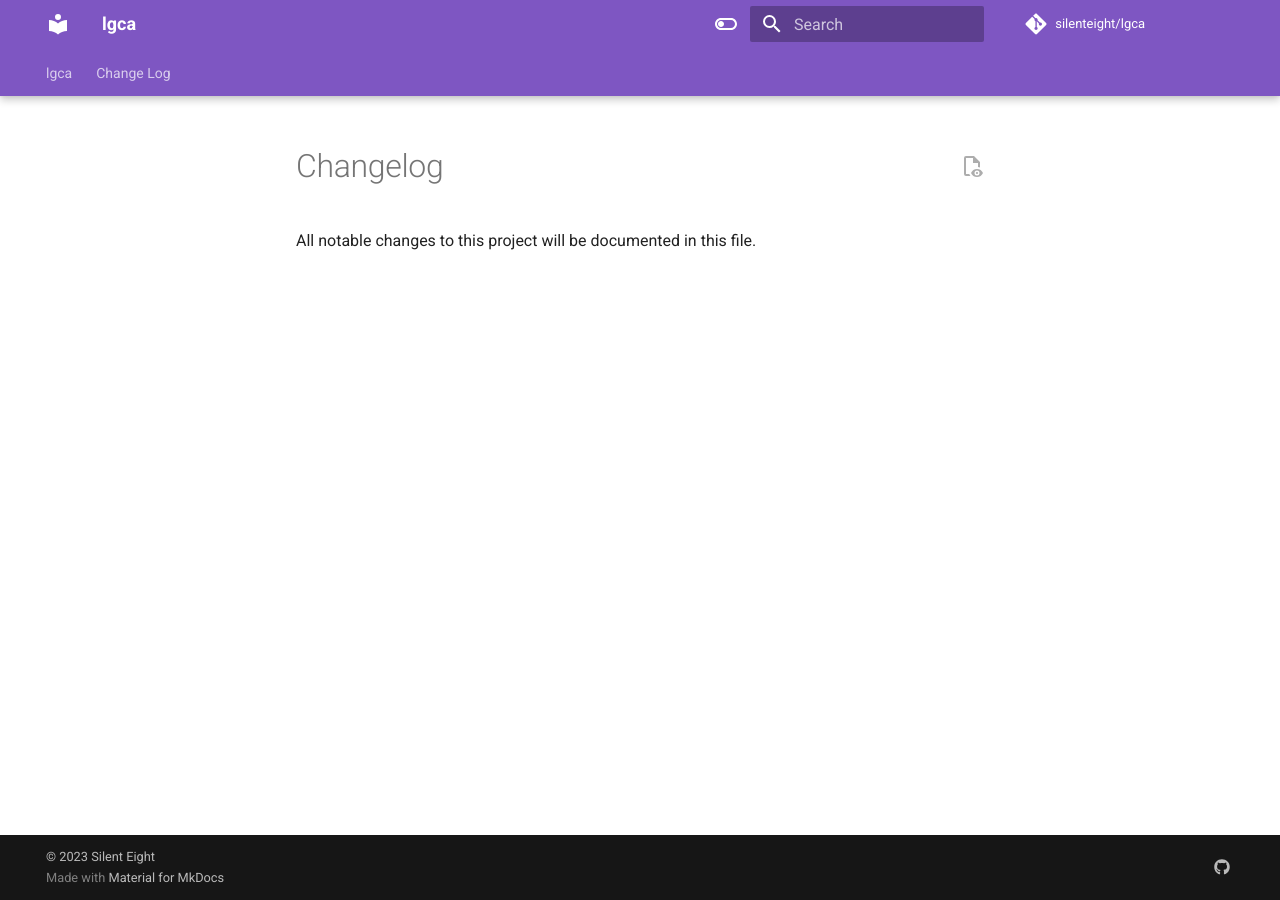
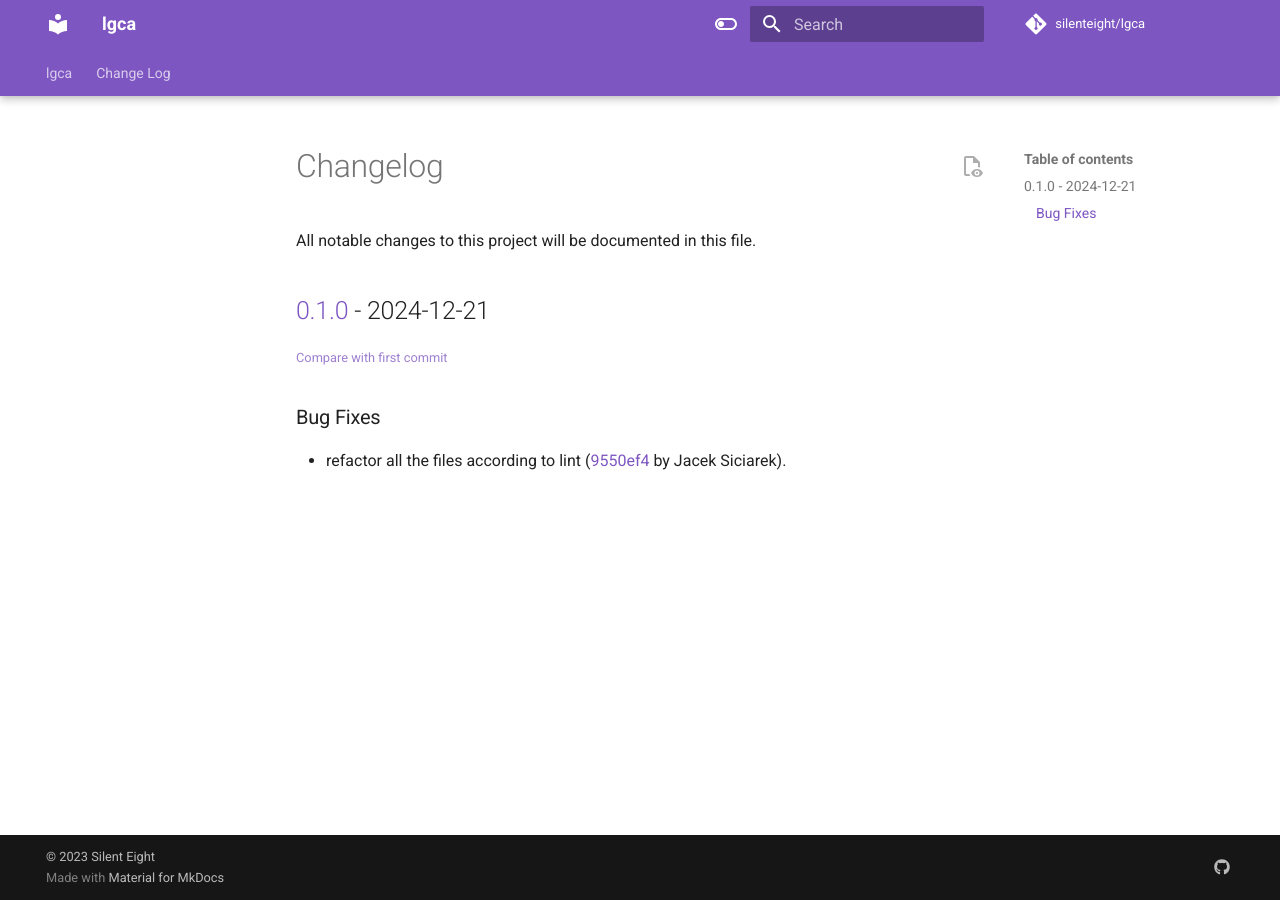
Before and after one commit to siciarek/lgca, an MkDocs documentation site: the page built from docs/changelog.md, in a window 1280 px wide. Built offline with MkDocs 1.6.1 and Material for MkDocs 9.7.7, drawn with Linux system fonts in a browser that asks for light colours; comment, search, counter and statistics services are not loaded.

Commit message:
docs: update changelog

```diff
--- a/docs/changelog.md
+++ b/docs/changelog.md
@@ -3,3 +3,10 @@
 All notable changes to this project will be documented in this file.
 
 <!-- insertion marker -->
+## [0.1.0](https://github.com/siciarek/lgca/tags/0.1.0) - 2024-12-21
+
+<small>[Compare with first commit](https://github.com/siciarek/lgca/compare/dc97d553495089fbe14ea836e2008177ec851658...0.1.0)</small>
+
+### Bug Fixes
+
+- refactor all the files according to lint ([9550ef4](https://github.com/siciarek/lgca/commit/9550ef412cf72099f2943b2142863f19d22562a3) by Jacek Siciarek).
```
